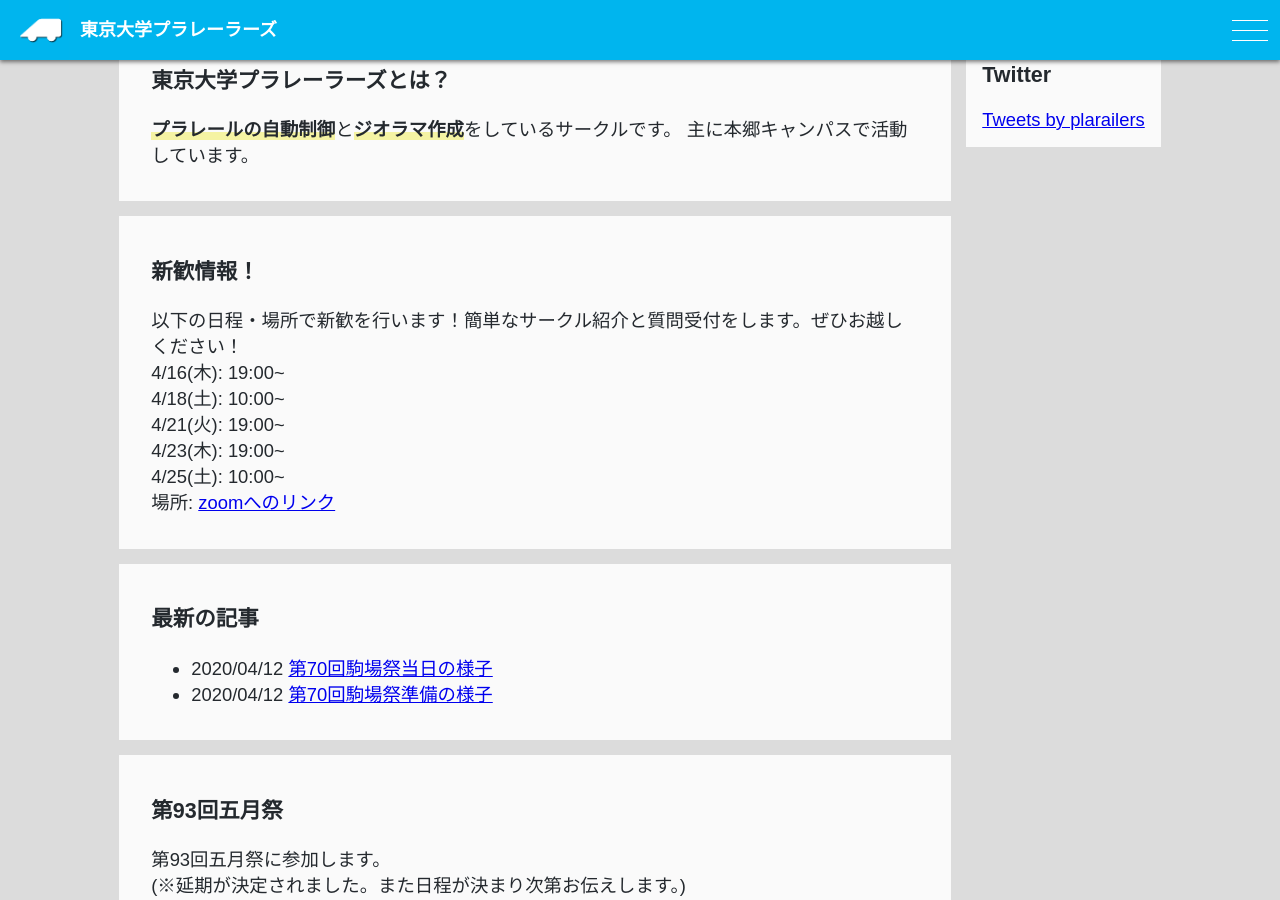
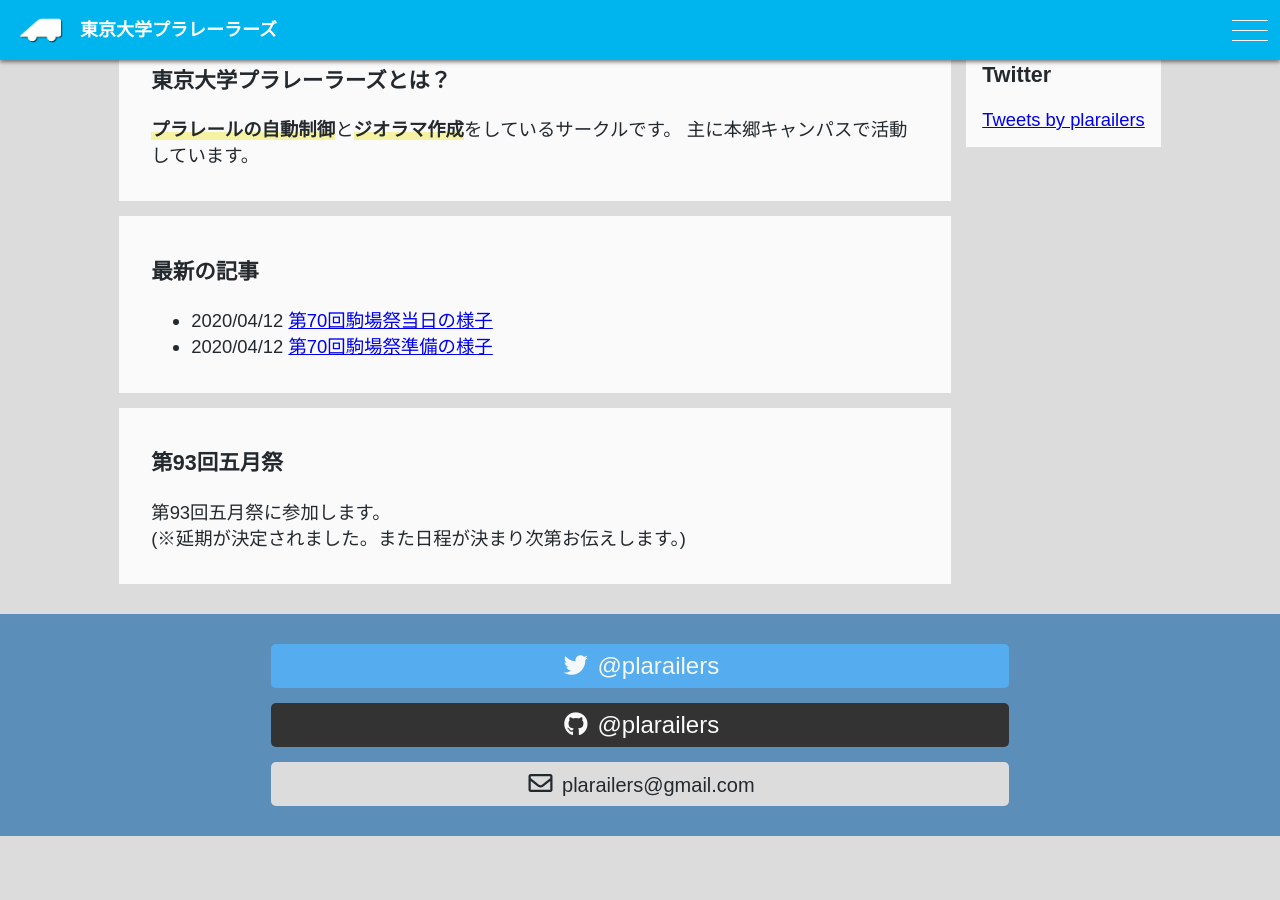
Before and after one commit to plarailers/plarailers.github.io, a Jekyll site: the page built from index.html, in a window 1280 px wide and 900 px high, scrolled down 526 px. Built offline with Jekyll 4.4.1, drawn with Linux system fonts in a browser that asks for light colours; nearby versions of some CDN libraries; comment, search, counter and statistics services are not loaded; after the commit the page ends 1362 px from its top, so only the background shows below that.

Commit message:
Update index.html

```diff
--- a/index.html
+++ b/index.html
@@ -14,20 +14,7 @@ layout: default
         主に本郷キャンパスで活動しています。
       </p>
     </article>
-    <article>
-      <h3>
-        新歓情報！
-      </h3>
-      <p>
-        以下の日程・場所で新歓を行います！簡単なサークル紹介と質問受付をします。ぜひお越しください！<br>
-        4/16(木): 19:00~<br>
-        4/18(土): 10:00~<br>
-        4/21(火): 19:00~<br>
-        4/23(木): 19:00~<br>
-        4/25(土): 10:00~<br>
-        場所: <a href=https://zoom.us/j/93609685643>zoomへのリンク</a>
-      </p>
-    </article>
+
     {% if site.posts.size > 0 %}
     <article>
       <h3>最新の記事</h3>
```
